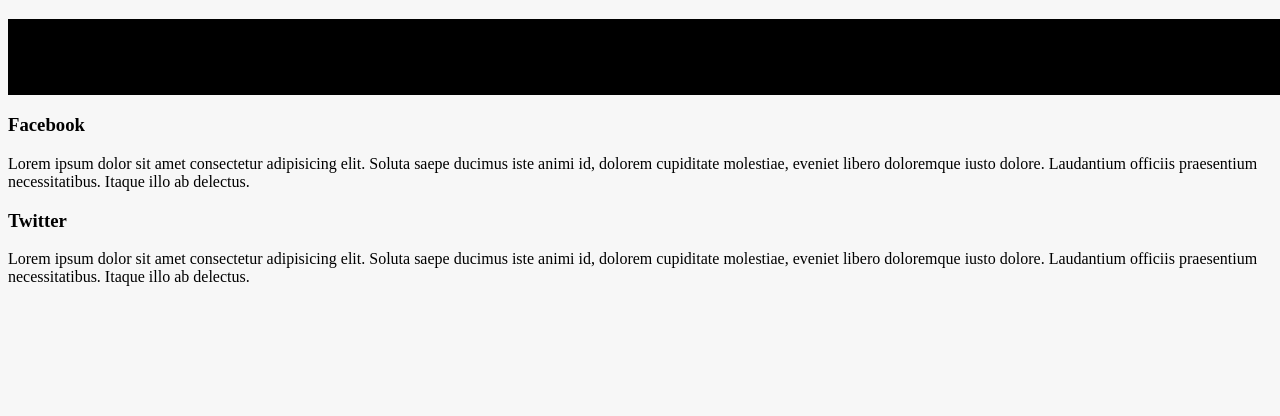
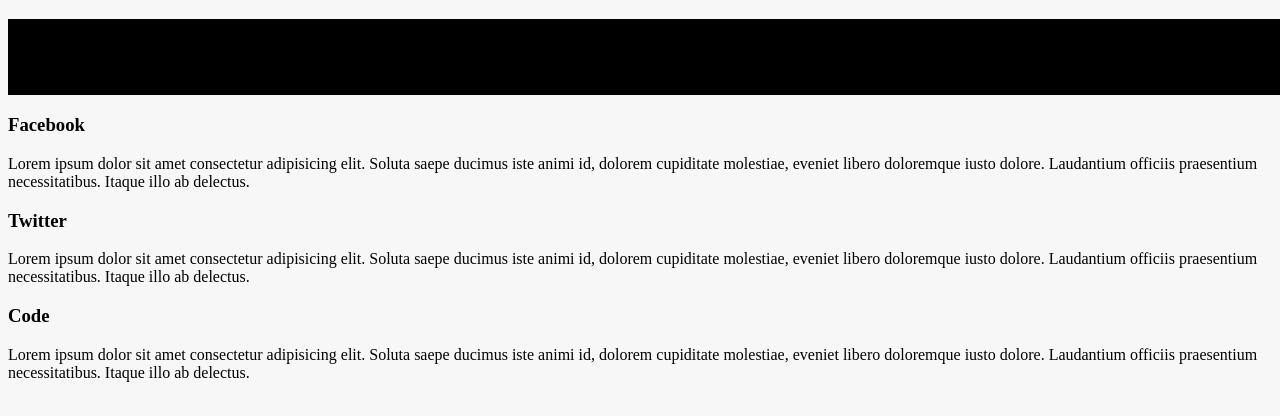
Before and after one commit to drfawzyofficial/code, a plain HTML site: page index.html in a window 1280 px wide. Drawn offline with Linux system fonts and the light colour scheme; files that its build step writes are made by us from their sources; no server answers; files whose address does not match are found by name.

Commit message:
add code section to index.html

```diff
--- a/index.html
+++ b/index.html
@@ -20,6 +20,10 @@
         <h3>Twitter</h3>
         <p>Lorem ipsum dolor sit amet consectetur adipisicing elit. Soluta saepe ducimus iste animi id, dolorem cupiditate molestiae, eveniet libero doloremque iusto dolore. Laudantium officiis praesentium necessitatibus. Itaque illo ab delectus.</p>
      </div>
+      <div class="code">
+        <h3>Code</h3>
+        <p>Lorem ipsum dolor sit amet consectetur adipisicing elit. Soluta saepe ducimus iste animi id, dolorem cupiditate molestiae, eveniet libero doloremque iusto dolore. Laudantium officiis praesentium necessitatibus. Itaque illo ab delectus.</p>
+     </div>
 
     <!-- Scripts -->
     <script src="assets/index.js"></script>
```
